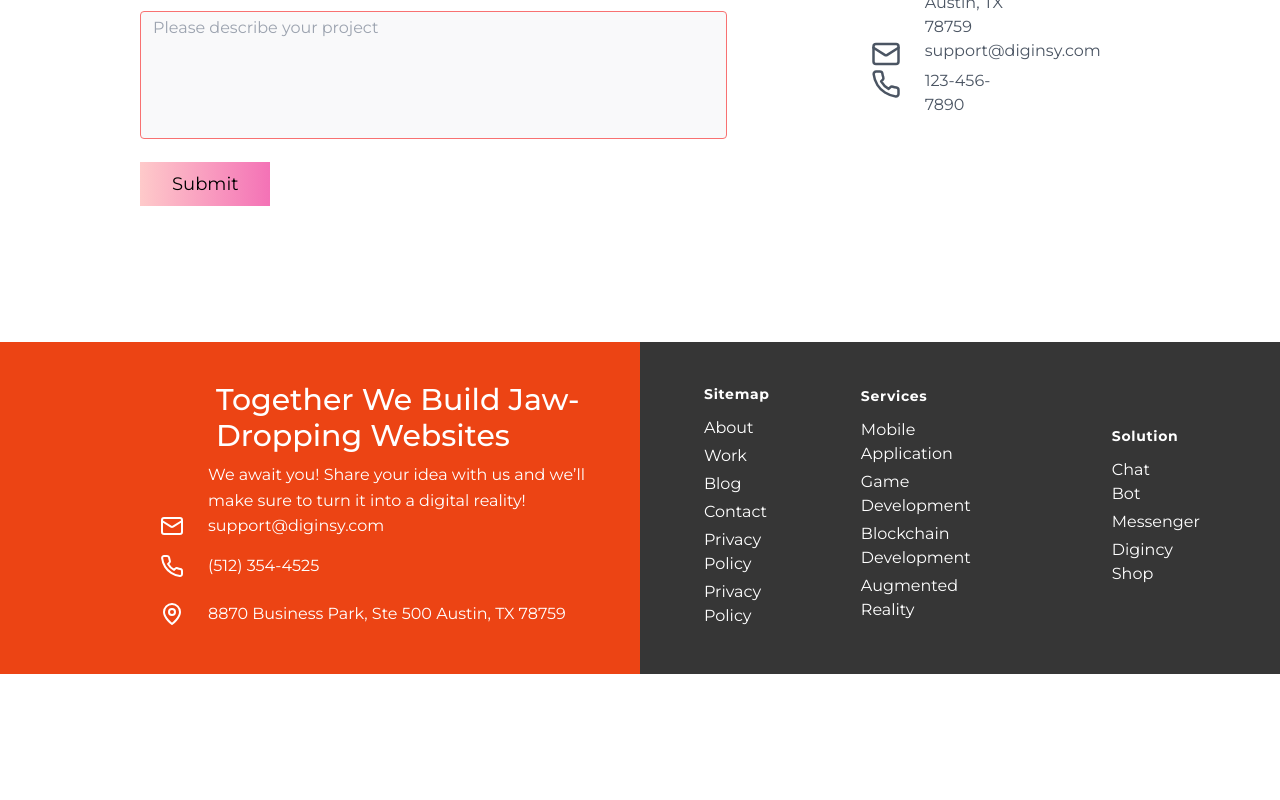
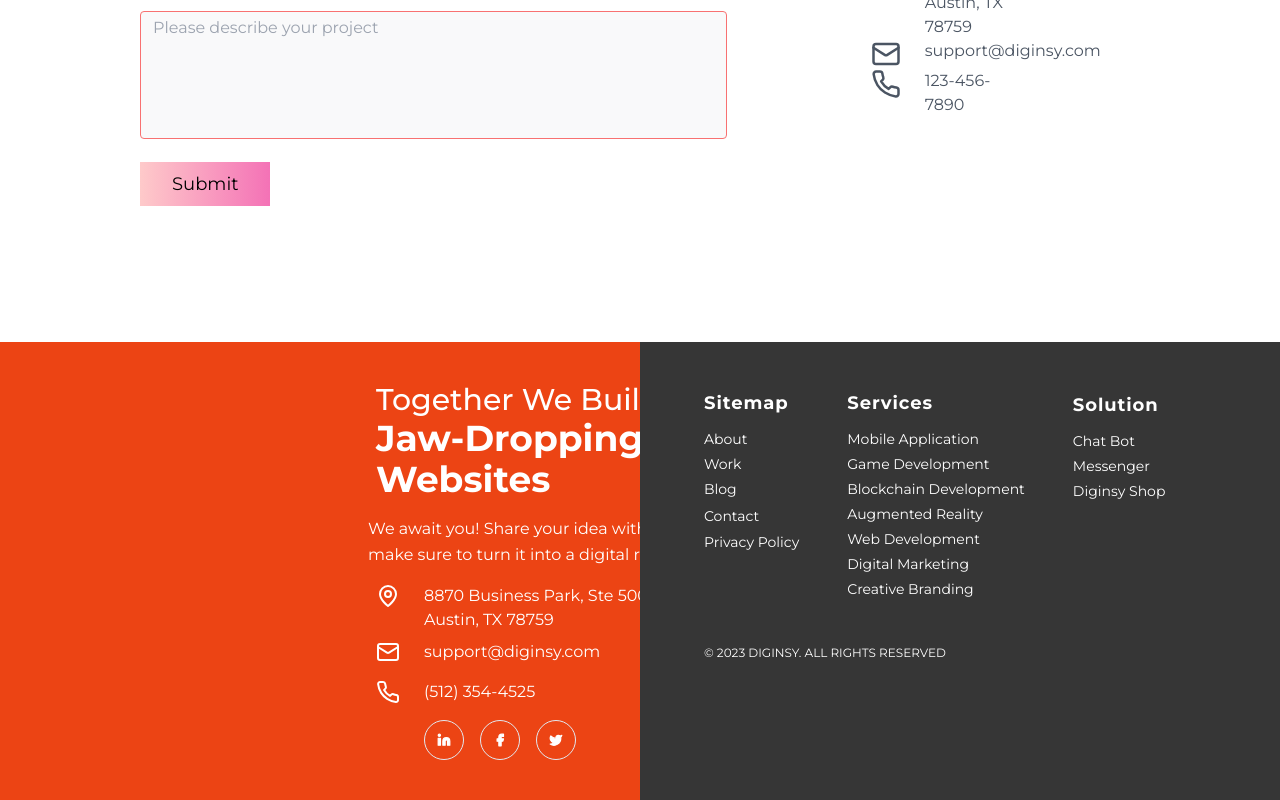
Before and after one commit to Rai0088o/diginxy, a Next.js app: page /contact in a window 1280 px wide. Shown: the part 1245-2045 px from the top of the page. Before the commit the page ends 1919 px from the top, so only its background shows below. Built offline with nearby package versions, Linux system fonts and the light colour scheme.

Commit message:
changes in footer

```diff
--- a/components/common/footer.tsx
+++ b/components/common/footer.tsx
@@ -1,19 +1,31 @@
 import React from "react";
 import { Mail, MapPin, Phone } from "lucide-react";
 import Link from "next/link";
+import { Linkedin, Facebook, Twitter } from "lucide-react";
 
 export default function Footer() {
   return (
     <div className=" md:w-full grid grid-cols-1 md:grid-cols-2 bg-[#EC4414]">
-      <div className="   flex flex-col  ml-40    py-10 ">
-        <h1 className="sm:text-3xl text-2xl font-medium title-font mb-2 text-white mx-4 md:mx-14">
-          Together We Build Jaw-Dropping Websites
+      <div className="   flex flex-col   md:ml-80 w-3/4    py-10 ">
+        <h1 className="sm:text-3xl text-7xl font-medium title-font mb-2 text-white mx-4 md:mx-14">
+          Together We Build
+          <br />{" "}
+          <span className="text-4xl font-bold ">Jaw-Dropping Websites</span>
         </h1>
-        <p className="leading-relaxed text-base text-white mx-4 md:mx-12">
-          We await you! Share your idea with us and we’ll make sure to turn it
-          into a digital reality!
+        <p className="leading-relaxed text-base text-white my-2 mx-4 md:mx-12">
+          We await you! Share your idea with us and we’ll <br />
+          make sure to turn it into a digital reality!
         </p>
-
+        <div className="flex flex-col justify-end mx-14">
+          <div className="flex gap-6 my-2 text-[#FFFFFF]">
+            <p>
+              <MapPin />
+            </p>
+            <p className="">
+              8870 Business Park, Ste 500 <br />
+              Austin, TX 78759
+            </p>
+          </div>
           <div className="flex gap-6 my-4  mt-2 md:mt-0 text-[#FFFFFF]">
             <p>
               <Mail />
@@ -26,104 +38,133 @@ export default function Footer() {
             </p>
             <p className="">(512) 354-4525</p>
           </div>
-        <div className="flex gap-6 my-2 text-[#FFFFFF]">
-          <p>
-            <MapPin />
-          </p>
-          <p className="">8870 Business Park, Ste 500 Austin, TX 78759</p>
+        </div>
+        <div className="flex  gap-4 justify-center w-3/4 ">
+          <div className="border rounded-full p-3 hover:bg-[#EC3915] hover:cursor-pointer transform hover:scale-105 transition-transform duration-300">
+            <Linkedin size={14} color="white" fill="white" />
+          </div>
+          <div className="border rounded-full p-3 hover:bg-[#EC3915] hover:cursor-pointer transform hover:scale-105 transition-transform duration-300">
+            <Facebook size={14} color="white" fill="white" />
+          </div>
+          <div className="border rounded-full p-3 hover:bg-[#EC3915] hover:cursor-pointer transform hover:scale-105 transition-transform duration-300">
+            <Twitter size={14} color="white" fill="white" />
           </div>
         </div>
-
-      <div className="flex bg-[#363636] items-center  justify-left">
+      </div>
+      <div className="flex flex-col bg-[#363636]">
+        <div className="flex   justify-left -mt-10">
           <div className="flex flex-col ml-4 justify-center text-center py-10">
             <div className="flex flex-col md:w-1/2 md:pl-12 text-left">
-            <h2 className="title-font text-[#FFFFFF] text-[20px] font-extrabold tracking-wider text-sm mb-3">
+              <h2 className="title-font text-[#FFFFFF] text-[18px] font-bold tracking-wider mb-3">
                 Sitemap
               </h2>
               <nav className="flex flex-col list-none text-left text-[#FFFFFF]">
-              <li className="lg:w-1/3 mb-1 w-full md:w-1/2">
-                <a className="text-[#FFFFFF] hover:text-gray-800">About </a>
+                <li className="lg:w-1/3 mb-1 w-full md:w-2/3">
+                  <p className="text-[#FFFFFF] text-[14px]  font-[300] hover:text-gray-800 whitespace-nowrap">
+                    About
+                  </p>
                 </li>
-              <li className="lg:w-1/3 mb-1 w-full md:w-1/2">
-                <a className="text-[#FFFFFF] hover:text-gray-800">Work </a>
+                <li className="lg:w-1/3 mb-1 w-full md:w-2/3">
+                  <p className="text-[#FFFFFF] text-[14px]  font-[300] hover:text-gray-800 whitespace-nowrap">
+                    Work
+                  </p>
                 </li>
-              <li className="lg:w-1/3 mb-1 w-full md:w-1/2">
-                <a className="text-[#FFFFFF] hover:text-gray-800">Blog </a>
+                <li className="lg:w-1/3 mb-1 w-full md:w-2/3">
+                  <p className="text-[#FFFFFF] text-[14px]  font-[300] hover:text-gray-800 whitespace-nowrap">
+                    Blog
+                  </p>
                 </li>
-              <li className="lg:w-1/3 mb-1 w-full md:w-1/2">
+                <li className="lg:w-1/3 mb-1 w-full md:w-2/3">
                   <Link
-                  className="text-[#FFFFFF] hover:text-gray-800"
                     href="/contact"
+                    className="text-[#FFFFFF] text-[14px]  font-[300] hover:text-gray-800 whitespace-nowrap"
                   >
                     Contact
                   </Link>
                 </li>
-              <li className="lg:w-1/3 mb-1 w-full md:w-1/2">
-                <a className="text-[#FFFFFF] hover:text-gray-800">
+                <li className="lg:w-1/3 mb-1 w-full md:w-2/3">
+                  <p className="text-[#FFFFFF] text-[14px]  font-[300] hover:text-gray-800 whitespace-nowrap">
                     Privacy Policy{" "}
-                </a>
-              </li>
-              <li className="lg:w-1/3 mb-1 w-full md:w-1/2">
-                <a className="text-[#FFFFFF] hover:text-gray-800">
-                  Privacy Policy{" "}
-                </a>
+                  </p>
                 </li>
               </nav>
             </div>
           </div>
           <div className="flex flex-col justify-center text-center py-10">
-          <div className="flex flex-col md:w-1/2 md:pl-12 text-left">
-            <h2 className="title-font text-[#FFFFFF] text-[20px] font-extrabold tracking-wider text-sm mb-3">
+            <div className="flex flex-col md:w-2/3 md:pl-12 text-left md:mt-12">
+              <h2 className="title-font text-[#FFFFFF] text-[18px] font-bold tracking-wider  mb-3">
                 Services
               </h2>
               <nav className="flex flex-col list-none text-left text-[#FFFFFF]">
-              <li className="lg:w-1/3 mb-1 w-full md:w-1/2">
-                <a className="text-[#FFFFFF] hover:text-gray-800">
+                <li className="lg:w-1/3 mb-1 w-full md:w-2/3">
+                  <p className="text-[#FFFFFF] text-[14px]  font-[300] hover:text-gray-800 whitespace-nowrap">
                     Mobile Application
-                </a>
+                  </p>
+                </li>
+                <li className="lg:w-1/3 mb-1 w-full md:w-2/3">
+                  <p className="text-[#FFFFFF] text-[14px] hover:text-gray-800 whitespace-nowrap">
+                    Game Development
+                  </p>
+                </li>
+                <li className="lg:w-1/3 mb-1 w-full md:w-2/3">
+                  <p className="text-[#FFFFFF] text-[14px] hover:text-gray-800 whitespace-nowrap">
+                    Blockchain Development
+                  </p>
                 </li>
                 <li className="lg:w-1/3 mb-1 w-full md:w-1/2">
-                <a className="text-[#FFFFFF] hover:text-gray-800">
-                  Game Development
-                </a>
+                  <p className="text-[#FFFFFF] text-[14px] hover:text-gray-800 whitespace-nowrap">
+                    Augmented Reality
+                  </p>
                 </li>
                 <li className="lg:w-1/3 mb-1 w-full md:w-1/2">
-                <a className="text-[#FFFFFF] hover:text-gray-800">
-                  Blockchain Development
-                </a>
+                  <p className="text-[#FFFFFF] text-[14px] hover:text-gray-800 whitespace-nowrap">
+                    Web Development
+                  </p>
                 </li>
                 <li className="lg:w-1/3 mb-1 w-full md:w-1/2">
-                <a className="text-[#FFFFFF] hover:text-gray-800">
-                  Augmented Reality
-                </a>
+                  <p className="text-[#FFFFFF] text-[14px] hover:text-gray-800 whitespace-nowrap">
+                    Digital Marketing
+                  </p>
                 </li>
                 <li className="lg:w-1/3 mb-1 w-full md:w-1/2">
-                <a className="text-[#FFFFFF] hover:text-gray-800"></a>
+                  <p className="text-[#FFFFFF] text-[14px] hover:text-gray-800 whitespace-nowrap">
+                    Creative Branding
+                  </p>
                 </li>
               </nav>
             </div>
           </div>
           <div className="flex flex-col justify-center text-center py-10">
-          <div className="flex flex-col md:w-1/2 md:pl-12 text-left">
-            <h2 className="title-font text-[#FFFFFF] text-[20px] font-extrabold tracking-wider text-sm mb-3">
+            <div className="flex flex-col md:w-1/2 md:pl-12 text-left -mt-12">
+              <h2 className="title-font text-[#FFFFFF] text-[18px] font-bold tracking-wider  mb-3">
                 Solution
               </h2>
               <nav className="flex flex-col list-none text-left text-[#FFFFFF]">
                 <li className="lg:w-1/3 mb-1 w-full md:w-1/2">
-                <a className="text-[#FFFFFF] hover:text-gray-800">Chat Bot</a>
+                  <p className="text-[#FFFFFF] text-[14px] hover:text-gray-800 whitespace-nowrap">
+                    Chat Bot
+                  </p>
                 </li>
                 <li className="lg:w-1/3 mb-1 w-full md:w-1/2">
-                <a className="text-[#FFFFFF] hover:text-gray-800">Messenger</a>
+                  <p className="text-[#FFFFFF] text-[14px] hover:text-gray-800 whitespace-nowrap">
+                    Messenger
+                  </p>
                 </li>
                 <li className="lg:w-1/3 mb-1 w-full md:w-1/2">
-                <a className="text-[#FFFFFF] hover:text-gray-800">
-                  Digincy Shop
-                </a>
+                  <p className="text-[#FFFFFF] text-[14px] hover:text-gray-800 whitespace-nowrap">
+                    Diginsy Shop
+                  </p>
                 </li>
               </nav>
             </div>
           </div>
         </div>
+        <div>
+          <h2 className="text-white ml-16 text-[12px]">
+            © 2023 DIGINSY. ALL RIGHTS RESERVED
+          </h2>
+        </div>
+      </div>
     </div>
   );
 }
```
Also changed, not shown: components/sections/banner.tsx (+27 -1 lines). Lines whose indentation alone changed are shown as unchanged.
